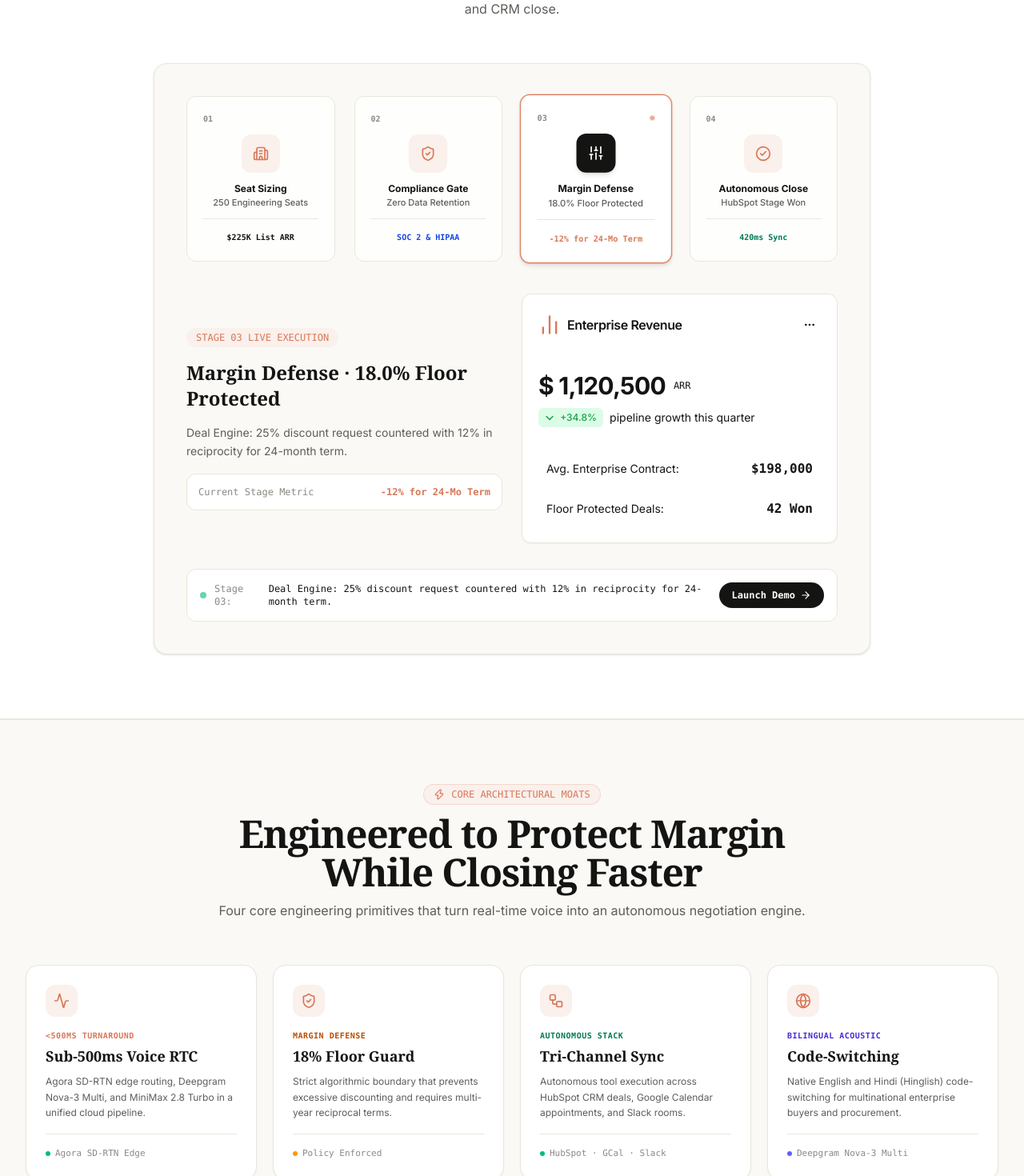
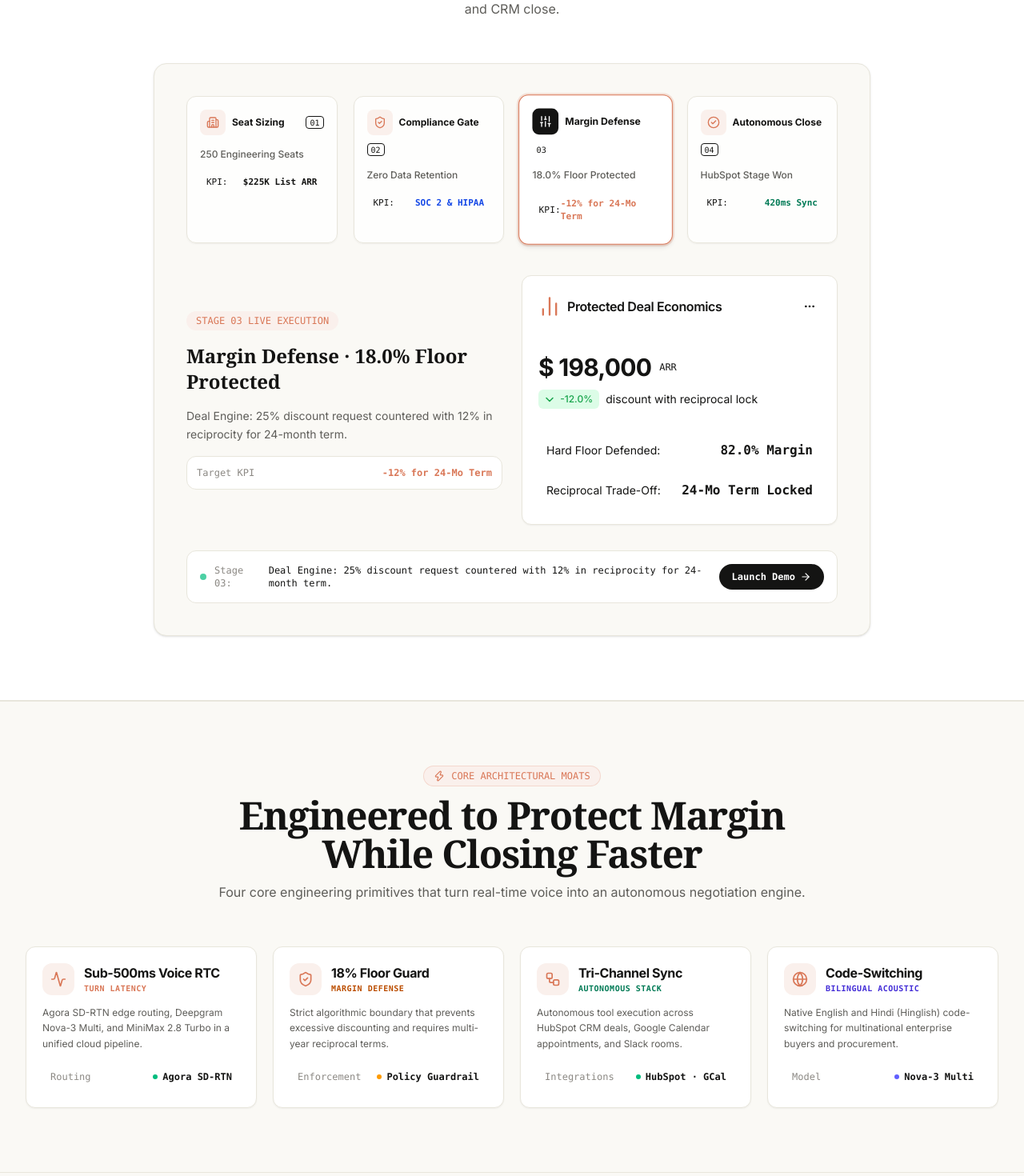
Before and after one commit to harshsinghsv/ai-sales, a Next.js app: page / in a window 1280 px wide. Shown: the part 1260-2730 px from the top of the page at 80% size. Built offline with nearby package versions, Linux system fonts and the light colour scheme; no server answers; a web font is replaced by a local one.

Commit message:
feat: standardize clean Card layout across AnthropicShowcase stages, Capabilities moats, and ConcessionSimulator

```diff
--- a/components/AgentPlatformLanding.tsx
+++ b/components/AgentPlatformLanding.tsx
@@ -18,6 +18,8 @@ import { TiltedCard } from '@/components/reactbits/TiltedCard';
 import { BorderBeam } from '@/components/ui/border-beam';
 import { Marquee } from '@/components/ui/marquee';
 import { RainbowButton } from '@/components/ui/rainbow-button';
+import { Card, CardHeader, CardTitle, CardContent } from '@/components/ui/card';
+import { Badge } from '@/components/ui/badge-2';
 
 interface AgentPlatformLandingProps {
   onLaunchDemo: () => void;
@@ -211,92 +213,128 @@ export const AgentPlatformLanding: React.FC<AgentPlatformLandingProps> = ({
 
           <div className="grid grid-cols-1 sm:grid-cols-2 lg:grid-cols-4 gap-5">
             {/* Pillar 1 */}
-            <div className="p-6 rounded-2xl bg-white border border-[#E8E6DC] shadow-xs flex flex-col justify-between hover:border-[#D97757]/40 transition-all">
-              <div>
-                <div className="w-10 h-10 rounded-xl bg-[#FAF0EC] flex items-center justify-center text-[#D97757] mb-4">
+            <Card className="bg-white border border-[#E8E6DC] shadow-xs hover:border-[#D97757]/40 hover:shadow-md transition-all flex flex-col justify-between">
+              <CardHeader className="border-0 px-5 pt-5 pb-3 min-h-auto">
+                <div className="flex items-center gap-3">
+                  <div className="w-10 h-10 rounded-xl bg-[#FAF0EC] flex items-center justify-center text-[#D97757] shrink-0">
                     <Activity className="w-5 h-5" />
                   </div>
-                <div className="text-[10px] font-mono uppercase tracking-wider text-[#D97757] font-semibold mb-1">
-                  &lt;500ms Turnaround
+                  <div>
+                    <CardTitle className="text-base font-bold text-[#141413]">
+                      Sub-500ms Voice RTC
+                    </CardTitle>
+                    <div className="text-[10px] font-mono uppercase tracking-wider text-[#D97757] font-semibold">
+                      Turn Latency
                     </div>
-                <h3 className="font-serif text-lg font-bold text-[#141413] mb-2">
-                  Sub-500ms Voice RTC
-                </h3>
+                  </div>
+                </div>
+              </CardHeader>
+              <CardContent className="px-5 pb-5 pt-0 space-y-3.5">
                 <p className="text-xs text-[#5E5D59] leading-relaxed">
                   Agora SD-RTN edge routing, Deepgram Nova-3 Multi, and MiniMax 2.8 Turbo in a unified cloud pipeline.
                 </p>
+                <div className="p-2.5 bg-muted/60 flex items-center justify-between rounded-lg text-xs font-mono">
+                  <span className="text-[#8C8984]">Routing</span>
+                  <span className="font-semibold text-[#141413] flex items-center gap-1.5">
+                    <span className="w-1.5 h-1.5 rounded-full bg-emerald-500" />
+                    Agora SD-RTN
+                  </span>
                 </div>
-              <div className="pt-4 mt-4 border-t border-[#E8E6DC] flex items-center gap-1.5 text-[11px] font-mono text-[#8C8984]">
-                <span className="w-1.5 h-1.5 rounded-full bg-emerald-500" />
-                <span>Agora SD-RTN Edge</span>
+              </CardContent>
+            </Card>
+
+            {/* Pillar 2 */}
+            <Card className="bg-white border border-[#E8E6DC] shadow-xs hover:border-[#D97757]/40 hover:shadow-md transition-all flex flex-col justify-between">
+              <CardHeader className="border-0 px-5 pt-5 pb-3 min-h-auto">
+                <div className="flex items-center gap-3">
+                  <div className="w-10 h-10 rounded-xl bg-[#FAF0EC] flex items-center justify-center text-[#D97757] shrink-0">
+                    <ShieldCheck className="w-5 h-5" />
+                  </div>
+                  <div>
+                    <CardTitle className="text-base font-bold text-[#141413]">
+                      18% Floor Guard
+                    </CardTitle>
+                    <div className="text-[10px] font-mono uppercase tracking-wider text-amber-700 font-semibold">
+                      Margin Defense
                     </div>
                   </div>
-
-            {/* Pillar 2 */}
-            <div className="p-6 rounded-2xl bg-white border border-[#E8E6DC] shadow-xs flex flex-col justify-between hover:border-[#D97757]/40 transition-all">
-              <div>
-                <div className="w-10 h-10 rounded-xl bg-[#FAF0EC] flex items-center justify-center text-[#D97757] mb-4">
-                  <ShieldCheck className="w-5 h-5" />
                 </div>
-                <div className="text-[10px] font-mono uppercase tracking-wider text-amber-700 font-semibold mb-1">
-                  Margin Defense
-                </div>
-                <h3 className="font-serif text-lg font-bold text-[#141413] mb-2">
-                  18% Floor Guard
-                </h3>
+              </CardHeader>
+              <CardContent className="px-5 pb-5 pt-0 space-y-3.5">
                 <p className="text-xs text-[#5E5D59] leading-relaxed">
                   Strict algorithmic boundary that prevents excessive discounting and requires multi-year reciprocal terms.
                 </p>
+                <div className="p-2.5 bg-muted/60 flex items-center justify-between rounded-lg text-xs font-mono">
+                  <span className="text-[#8C8984]">Enforcement</span>
+                  <span className="font-semibold text-[#141413] flex items-center gap-1.5">
+                    <span className="w-1.5 h-1.5 rounded-full bg-amber-500" />
+                    Policy Guardrail
+                  </span>
                 </div>
-              <div className="pt-4 mt-4 border-t border-[#E8E6DC] flex items-center gap-1.5 text-[11px] font-mono text-[#8C8984]">
-                <span className="w-1.5 h-1.5 rounded-full bg-amber-500" />
-                <span>Policy Enforced</span>
+              </CardContent>
+            </Card>
+
+            {/* Pillar 3 */}
+            <Card className="bg-white border border-[#E8E6DC] shadow-xs hover:border-[#D97757]/40 hover:shadow-md transition-all flex flex-col justify-between">
+              <CardHeader className="border-0 px-5 pt-5 pb-3 min-h-auto">
+                <div className="flex items-center gap-3">
+                  <div className="w-10 h-10 rounded-xl bg-[#FAF0EC] flex items-center justify-center text-[#D97757] shrink-0">
+                    <Workflow className="w-5 h-5" />
+                  </div>
+                  <div>
+                    <CardTitle className="text-base font-bold text-[#141413]">
+                      Tri-Channel Sync
+                    </CardTitle>
+                    <div className="text-[10px] font-mono uppercase tracking-wider text-emerald-700 font-semibold">
+                      Autonomous Stack
                     </div>
                   </div>
-
-            {/* Pillar 3 */}
-            <div className="p-6 rounded-2xl bg-white border border-[#E8E6DC] shadow-xs flex flex-col justify-between hover:border-[#D97757]/40 transition-all">
-              <div>
-                <div className="w-10 h-10 rounded-xl bg-[#FAF0EC] flex items-center justify-center text-[#D97757] mb-4">
-                  <Workflow className="w-5 h-5" />
                 </div>
-                <div className="text-[10px] font-mono uppercase tracking-wider text-emerald-700 font-semibold mb-1">
-                  Autonomous Stack
-                </div>
-                <h3 className="font-serif text-lg font-bold text-[#141413] mb-2">
-                  Tri-Channel Sync
-                </h3>
+              </CardHeader>
+              <CardContent className="px-5 pb-5 pt-0 space-y-3.5">
                 <p className="text-xs text-[#5E5D59] leading-relaxed">
                   Autonomous tool execution across HubSpot CRM deals, Google Calendar appointments, and Slack rooms.
                 </p>
+                <div className="p-2.5 bg-muted/60 flex items-center justify-between rounded-lg text-xs font-mono">
+                  <span className="text-[#8C8984]">Integrations</span>
+                  <span className="font-semibold text-[#141413] flex items-center gap-1.5">
+                    <span className="w-1.5 h-1.5 rounded-full bg-emerald-500" />
+                    HubSpot · GCal
+                  </span>
                 </div>
-              <div className="pt-4 mt-4 border-t border-[#E8E6DC] flex items-center gap-1.5 text-[11px] font-mono text-[#8C8984]">
-                <span className="w-1.5 h-1.5 rounded-full bg-emerald-500" />
-                <span>HubSpot · GCal · Slack</span>
+              </CardContent>
+            </Card>
+
+            {/* Pillar 4 */}
+            <Card className="bg-white border border-[#E8E6DC] shadow-xs hover:border-[#D97757]/40 hover:shadow-md transition-all flex flex-col justify-between">
+              <CardHeader className="border-0 px-5 pt-5 pb-3 min-h-auto">
+                <div className="flex items-center gap-3">
+                  <div className="w-10 h-10 rounded-xl bg-[#FAF0EC] flex items-center justify-center text-[#D97757] shrink-0">
+                    <Globe className="w-5 h-5" />
+                  </div>
+                  <div>
+                    <CardTitle className="text-base font-bold text-[#141413]">
+                      Code-Switching
+                    </CardTitle>
+                    <div className="text-[10px] font-mono uppercase tracking-wider text-indigo-700 font-semibold">
+                      Bilingual Acoustic
                     </div>
                   </div>
-
-            {/* Pillar 4 */}
-            <div className="p-6 rounded-2xl bg-white border border-[#E8E6DC] shadow-xs flex flex-col justify-between hover:border-[#D97757]/40 transition-all">
-              <div>
-                <div className="w-10 h-10 rounded-xl bg-[#FAF0EC] flex items-center justify-center text-[#D97757] mb-4">
-                  <Globe className="w-5 h-5" />
                 </div>
-                <div className="text-[10px] font-mono uppercase tracking-wider text-indigo-700 font-semibold mb-1">
-                  Bilingual Acoustic
-                </div>
-                <h3 className="font-serif text-lg font-bold text-[#141413] mb-2">
-                  Code-Switching
-                </h3>
+              </CardHeader>
+              <CardContent className="px-5 pb-5 pt-0 space-y-3.5">
                 <p className="text-xs text-[#5E5D59] leading-relaxed">
                   Native English and Hindi (Hinglish) code-switching for multinational enterprise buyers and procurement.
                 </p>
+                <div className="p-2.5 bg-muted/60 flex items-center justify-between rounded-lg text-xs font-mono">
+                  <span className="text-[#8C8984]">Model</span>
+                  <span className="font-semibold text-[#141413] flex items-center gap-1.5">
+                    <span className="w-1.5 h-1.5 rounded-full bg-indigo-500" />
+                    Nova-3 Multi
+                  </span>
                 </div>
-              <div className="pt-4 mt-4 border-t border-[#E8E6DC] flex items-center gap-1.5 text-[11px] font-mono text-[#8C8984]">
-                <span className="w-1.5 h-1.5 rounded-full bg-indigo-500" />
-                <span>Deepgram Nova-3 Multi</span>
-              </div>
-            </div>
+              </CardContent>
+            </Card>
           </div>
         </div>
       </section>
--- a/components/AnthropicShowcase.tsx
+++ b/components/AnthropicShowcase.tsx
@@ -7,12 +7,10 @@ import {
   Sliders,
   CheckCircle2,
   ArrowRight,
-  Database,
-  Lock,
-  Calendar,
-  Sparkles,
   LucideIcon
 } from 'lucide-react';
+import { Card, CardHeader, CardContent, CardToolbar } from '@/components/ui/card';
+import { Badge } from '@/components/ui/badge-2';
 import { StatisticCard10 } from '@/components/ui/demo';
 
 interface StageNode {
@@ -69,9 +67,67 @@ const STAGES: StageNode[] = [
   },
 ];
 
+const STAGE_STATS: Record<string, {
+  title: string;
+  amount: string;
+  currency: string;
+  trend: string;
+  trendLabel: string;
+  metric1Label: string;
+  metric1Value: string;
+  metric2Label: string;
+  metric2Value: string;
+}> = {
+  qualification: {
+    title: 'Seat Sizing Pipeline',
+    amount: '$ 225,000',
+    currency: 'ARR',
+    trend: '+100%',
+    trendLabel: 'full list ARR initialized',
+    metric1Label: 'Target Sizing:',
+    metric1Value: '250 Seats @ $75/mo',
+    metric2Label: 'Enterprise Feature:',
+    metric2Value: 'SCIM & SAML SSO',
+  },
+  compliance: {
+    title: 'Compliance Assurance',
+    amount: '100%',
+    currency: 'VERIFIED',
+    trend: 'SOC 2',
+    trendLabel: 'zero model data retention',
+    metric1Label: 'Security Protocol:',
+    metric1Value: 'ZDR Architecture',
+    metric2Label: 'Procurement Gate:',
+    metric2Value: 'Custom HIPAA BAA',
+  },
+  margin: {
+    title: 'Protected Deal Economics',
+    amount: '$ 198,000',
+    currency: 'ARR',
+    trend: '-12.0%',
+    trendLabel: 'discount with reciprocal lock',
+    metric1Label: 'Hard Floor Defended:',
+    metric1Value: '82.0% Margin',
+    metric2Label: 'Reciprocal Trade-Off:',
+    metric2Value: '24-Mo Term Locked',
+  },
+  closing: {
+    title: 'Closed-Won Execution',
+    amount: '$ 198,000',
+    currency: 'ARR',
+    trend: '420ms',
+    trendLabel: 'autonomous close turnaround',
+    metric1Label: 'HubSpot Deal Stage:',
+    metric1Value: '#AG-9428 Closed-Won',
+    metric2Label: 'Exec Architecture Slot:',
+    metric2Value: 'Tuesday 10:00 AM',
+  },
+};
+
 export const AnthropicShowcase: React.FC<{ onLaunchDemo: () => void }> = ({ onLaunchDemo }) => {
   const [activeStageId, setActiveStageId] = useState<string>('margin');
   const activeStage = STAGES.find((s) => s.id === activeStageId) || STAGES[2];
+  const activeStats = STAGE_STATS[activeStageId] || STAGE_STATS.margin;
 
   return (
     <section id="demo-showcase" className="py-20 bg-white border-b border-[#E8E6DC] relative overflow-hidden">
@@ -90,62 +146,68 @@ export const AnthropicShowcase: React.FC<{ onLaunchDemo: () => void }> = ({ onLa
           </p>
         </div>
 
-        {/* Minimal Spatial Board (Matching IntegrationBeams container structure) */}
+        {/* Minimal Spatial Board */}
         <div className="w-full max-w-4xl mx-auto rounded-2xl bg-[#FAF9F5] border border-[#E8E6DC] shadow-sm p-6 sm:p-10 space-y-8">
-          {/* 4 Connected Nodes Grid */}
-          <div className="grid grid-cols-2 md:grid-cols-4 gap-4 sm:gap-6 relative">
+          {/* 4 Connected Stage Cards (Using clean 21st.dev Card layout) */}
+          <div className="grid grid-cols-1 sm:grid-cols-2 lg:grid-cols-4 gap-4 sm:gap-5 relative">
             {STAGES.map((stage) => {
               const isSelected = stage.id === activeStageId;
               const IconComp = stage.icon;
 
               return (
-                <button
+                <div
                   key={stage.id}
-                  type="button"
                   onClick={() => setActiveStageId(stage.id)}
-                  className={`p-4 sm:p-5 rounded-xl border text-center transition-all duration-200 cursor-pointer flex flex-col items-center justify-between gap-3 relative ${
+                  className="cursor-pointer"
+                >
+                  <Card
+                    className={`h-full transition-all duration-200 ${
                       isSelected
-                      ? 'bg-white border-[#D97757] shadow-md ring-1 ring-[#D97757]/30 scale-[1.02]'
-                      : 'bg-white/80 border-[#E8E6DC] hover:border-[#D97757]/40 hover:bg-white'
+                        ? 'bg-white border-[#D97757] shadow-md ring-2 ring-[#D97757]/20 scale-[1.02]'
+                        : 'bg-white/80 border-[#E8E6DC] hover:border-[#D97757]/40 hover:bg-white shadow-xs'
                     }`}
                   >
-                  {/* Step Number & Icon */}
-                  <div className="w-full flex items-center justify-between">
-                    <span className="text-[10px] font-mono font-bold text-[#8C8984]">
-                      {stage.step}
-                    </span>
-                    <span
-                      className={`w-1.5 h-1.5 rounded-full ${
-                        isSelected ? 'bg-[#D97757] animate-pulse' : 'bg-transparent'
-                      }`}
-                    />
-                  </div>
-
+                    <CardHeader className="border-0 px-4 py-4 min-h-auto flex items-center justify-between">
+                      <div className="flex items-center gap-2">
                         <div
-                    className={`w-12 h-12 rounded-xl flex items-center justify-center transition-colors ${
+                          className={`w-8 h-8 rounded-lg flex items-center justify-center transition-colors ${
                             isSelected
-                        ? 'bg-[#141413] text-white shadow-md'
+                              ? 'bg-[#141413] text-white'
                               : 'bg-[#FAF0EC] text-[#D97757]'
                           }`}
                         >
-                    <IconComp className="w-5 h-5" />
+                          <IconComp className="w-4 h-4" />
+                        </div>
+                        <span className="text-xs font-bold text-[#141413]">
+                          {stage.title}
+                        </span>
+                      </div>
+                      <CardToolbar>
+                        <Badge
+                          variant={isSelected ? 'primary' : 'outline'}
+                          size="xs"
+                          appearance={isSelected ? 'default' : 'light'}
+                          className="font-mono text-[10px]"
+                        >
+                          {stage.step}
+                        </Badge>
+                      </CardToolbar>
+                    </CardHeader>
+
+                    <CardContent className="px-4 pb-4 pt-0 space-y-2.5">
+                      <div className="text-xs text-[#5E5D59] font-medium leading-snug">
+                        {stage.spec}
                       </div>
 
-                  <div>
-                    <div className="text-xs font-bold text-[#141413] mb-0.5">
-                      {stage.title}
-                    </div>
-                    <div className="text-[11px] text-[#5E5D59] font-medium leading-snug">
-                      {stage.spec}
-                    </div>
-                  </div>
-
-                  <div className="pt-2 border-t border-[#E8E6DC] w-full">
-                    <span className={`text-[10px] font-mono font-semibold ${stage.metricColor}`}>
+                      <div className="p-2 bg-muted/60 flex items-center justify-between rounded-lg">
+                        <span className="text-[11px] text-muted-foreground font-mono">KPI:</span>
+                        <span className={`text-[11px] font-mono font-semibold ${stage.metricColor}`}>
                           {stage.metric}
                         </span>
                       </div>
-                </button>
+                    </CardContent>
+                  </Card>
+                </div>
               );
             })}
           </div>
@@ -162,23 +224,23 @@ export const AnthropicShowcase: React.FC<{ onLaunchDemo: () => void }> = ({ onLa
               <p className="text-sm text-[#5E5D59] leading-relaxed">
                 {activeStage.log}
               </p>
-              <div className="p-3.5 rounded-xl bg-white border border-[#E8E6DC] flex items-center justify-between text-xs font-mono">
-                <span className="text-[#8C8984]">Current Stage Metric</span>
+              <div className="p-3 rounded-xl bg-white border border-[#E8E6DC] flex items-center justify-between text-xs font-mono">
+                <span className="text-[#8C8984]">Target KPI</span>
                 <span className={`font-semibold ${activeStage.metricColor}`}>{activeStage.metric}</span>
               </div>
             </div>
 
             <div className="flex justify-center w-full">
               <StatisticCard10
-                title="Enterprise Revenue"
-                amount="$ 1,120,500"
-                currency="ARR"
-                trend="+34.8%"
-                trendLabel="pipeline growth this quarter"
-                metric1Label="Avg. Enterprise Contract:"
-                metric1Value="$198,000"
-                metric2Label="Floor Protected Deals:"
-                metric2Value="42 Won"
+                title={activeStats.title}
+                amount={activeStats.amount}
+                currency={activeStats.currency}
+                trend={activeStats.trend}
+                trendLabel={activeStats.trendLabel}
+                metric1Label={activeStats.metric1Label}
+                metric1Value={activeStats.metric1Value}
+                metric2Label={activeStats.metric2Label}
+                metric2Value={activeStats.metric2Value}
                 className="w-full shadow-xs"
               />
             </div>
```
Also changed, not shown: components/ConcessionSimulator.tsx (+64 -31 lines), 2 other files (tests, documents, lock files or other folders). Lines whose indentation alone changed are shown as unchanged.
